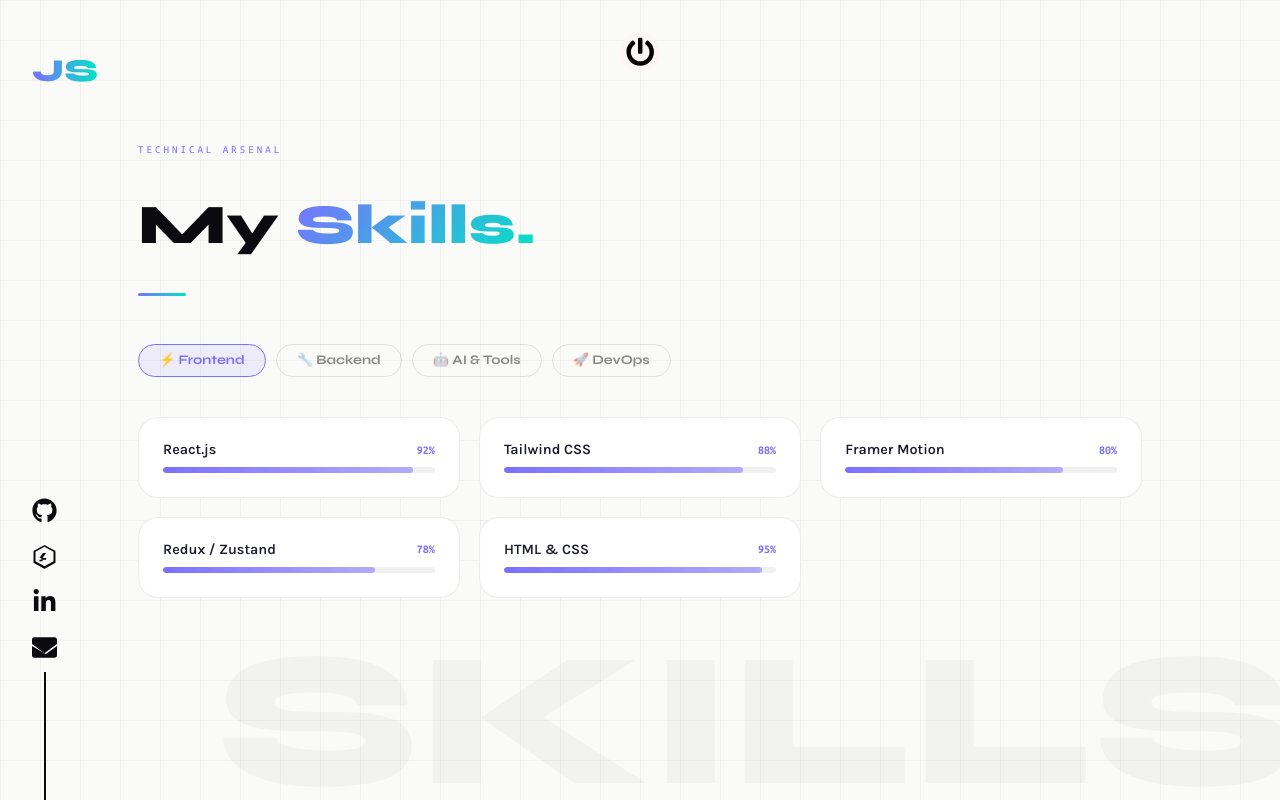
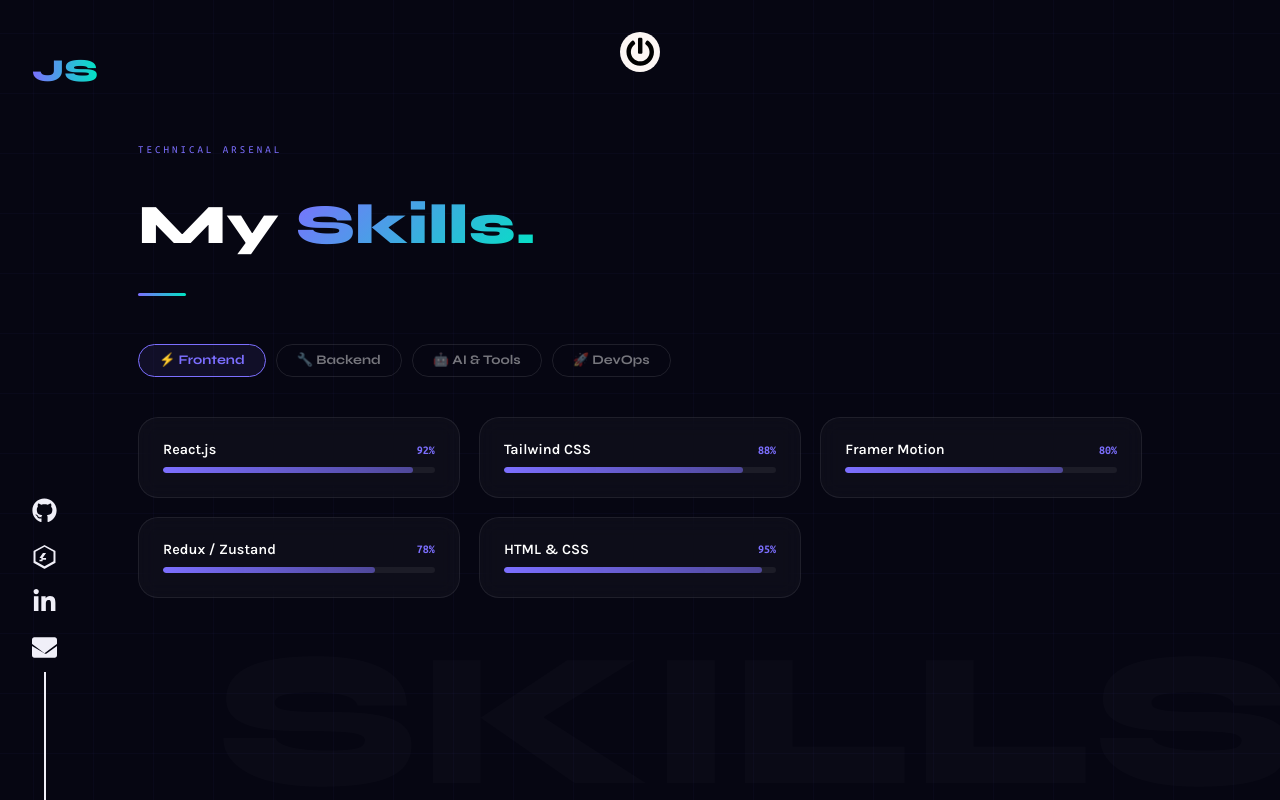
Before and after one commit to coderjeet63/Portfolio_JitendraSharma, a React (Create React App) app: page /skills in a window 1280 px wide. Built offline with nearby package versions, Linux system fonts and the light colour scheme.

Commit message:
remove the bg color of skill

```diff
--- a/src/components/Main.js
+++ b/src/components/Main.js
@@ -458,7 +458,7 @@
 `
 
 const MLightSection = styled.div`
-  background: linear-gradient(160deg, #f5eef8 0%, #e8f4fb 60%, #dff0ff 100%);
+  background: #07091a;
   position: relative;
   display: flex;
   flex-direction: column;
@@ -720,11 +720,7 @@
             >
               <PowerBtn width={16} height={16} fill="rgba(240,239,248,0.85)" />
             </TopBarLinkBtn>
-            <TopBarIconBtn onClick={() => setClick(v => !v)} aria-label="Toggle">
-              <SpinWrapSm>
-                <YinYang width={18} height={18} fill="rgba(167,139,250,0.9)" />
-              </SpinWrapSm>
-            </TopBarIconBtn>
+
             <TopBarIconBtn aria-label="Menu" onClick={() => setMobileMenuOpen(v => !v)}>
               <Burger><span /></Burger>
             </TopBarIconBtn>
@@ -784,11 +780,7 @@
             />
           </MAvatarWrap>
 
-          <MYinYangWrap>
-            <MYinYangSpin>
-              <YinYang width={44} height={44} fill="rgba(100,80,200,0.45)" />
-            </MYinYangSpin>
-          </MYinYangWrap>
+
         </MLightSection>
 
         <AnimatePresence>
--- a/src/components/MySkillsPage.js
+++ b/src/components/MySkillsPage.js
@@ -1,6 +1,6 @@
 import React, { useState } from 'react'
 import styled, { ThemeProvider, keyframes } from 'styled-components'
-import { lightTheme } from './Themes'
+import { DarkTheme } from './Themes'
 import { motion, AnimatePresence } from 'framer-motion'
 import LogoComponent from '../subComponents/LogoComponent'
 import SocialIcons from '../subComponents/SocialIcons'
@@ -65,7 +65,7 @@
 
 // ── Styled
 const Box = styled.div`
-  background: #FAFAF9;
+  background: #060612;
   width: 100vw;
   min-height: 100vh;
   position: relative;
@@ -75,9 +75,10 @@
     content: '';
     position: fixed; inset: 0;
     background-image:
-      linear-gradient(rgba(0,0,0,0.04) 1px, transparent 1px),
-      linear-gradient(90deg, rgba(0,0,0,0.04) 1px, transparent 1px);
-    background-size: 40px 40px;
+      linear-gradient(rgba(124,111,255,0.04) 1px, transparent 1px),
+      linear-gradient(90deg, rgba(124,111,255,0.04) 1px, transparent 1px);
+    background-size: 60px 60px;
+    animation: ${gridAnim} 10s linear infinite;
     pointer-events: none;
     z-index: 0;
   }
@@ -111,7 +112,7 @@
   font-family: 'Syne', sans-serif;
   font-size: clamp(2rem, 5vw, 3.5rem);
   font-weight: 800;
-  color: #0A0A0F;
+  color: #fff;
   line-height: 1.1;
 
   span {
@@ -139,9 +140,9 @@
 const Tab = styled.button`
   padding: 8px 20px;
   border-radius: 100px;
-  border: 1.5px solid ${p => p.active ? p.color : 'rgba(0,0,0,0.1)'};
+  border: 1.5px solid ${p => p.active ? p.color : 'rgba(255,255,255,0.1)'};
   background: ${p => p.active ? `${p.color}18` : 'transparent'};
-  color: ${p => p.active ? p.color : 'rgba(0,0,0,0.45)'};
+  color: ${p => p.active ? p.color : 'rgba(255,255,255,0.45)'};
   font-family: 'Syne', sans-serif;
   font-size: 0.82rem;
   font-weight: 700;
@@ -163,8 +164,8 @@
 `
 
 const SkillCard = styled(motion.div)`
-  background: rgba(255,255,255,0.9);
-  border: 1.5px solid rgba(0,0,0,0.07);
+  background: rgba(255,255,255,0.03);
+  border: 1.5px solid rgba(255,255,255,0.08);
   border-radius: 20px;
   padding: 1.5rem;
   backdrop-filter: blur(10px);
@@ -188,7 +189,7 @@
   font-family: 'Karla', sans-serif;
   font-size: 0.9rem;
   font-weight: 600;
-  color: #1a1a2e;
+  color: #fff;
 `
 
 const SkillLevel = styled.span`
@@ -200,7 +201,7 @@
 
 const BarTrack = styled.div`
   height: 6px;
-  background: rgba(0,0,0,0.06);
+  background: rgba(255,255,255,0.06);
   border-radius: 100px;
   overflow: hidden;
 `
@@ -223,7 +224,7 @@
     position: absolute;
   }
   font-weight: 900;
-  color: rgba(0,0,0,0.03);
+  color: rgba(255,255,255,0.02);
   user-select: none;
   pointer-events: none;
   z-index: 0;
@@ -234,12 +235,12 @@
   const current = skills[activeTab]
 
   return (
-    <ThemeProvider theme={lightTheme}>
+    <ThemeProvider theme={DarkTheme}>
       <Box>
-        <LogoComponent theme="light" />
-        <SocialIcons theme="light" />
+        <LogoComponent theme="dark" />
+        <SocialIcons theme="dark" />
         <PowerButton />
-        <ParticleComponent theme="light" />
+        <ParticleComponent theme="dark" />
 
         <ContentWrap>
           <Header
--- a/src/components/WorkPage.js
+++ b/src/components/WorkPage.js
@@ -65,6 +65,10 @@
   width: 80px;
   height: 80px;
   z-index: 1;
+
+  @media (max-width: 768px) {
+    display: none;
+  }
 `;
 
 // Framer-motion Configuration
```
